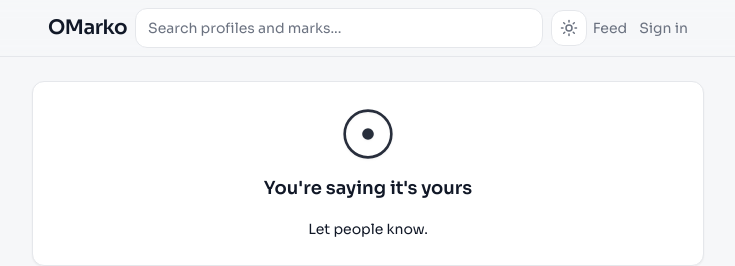
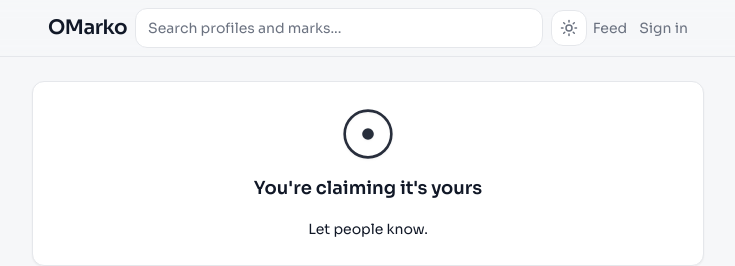
Before and after one commit to Rekpekurede/omarko, a Next.js app: page / in a window 1280 px wide. Shown: the top 266 px of the page, without its empty margins (272-1007 px from the left). Built offline with nearby package versions, Linux system fonts and the light colour scheme; no server answers; the database is empty.

Commit message:
update Omarko features

```diff
--- a/src/components/FeedIntroBanner.tsx
+++ b/src/components/FeedIntroBanner.tsx
@@ -29,7 +29,7 @@ export function FeedIntroBanner() {
   return (
     <section className="rounded-xl border border-border bg-card px-4 py-6 text-center shadow-sm sm:px-6">
       <PlaceholderLogo />
-      <p className="mt-3 text-base font-semibold text-foreground sm:text-lg">You&apos;re saying it&apos;s yours</p>
+      <p className="mt-3 text-base font-semibold text-foreground sm:text-lg">You&apos;re claiming it&apos;s yours</p>
       {SHOW_HERO_SUBTEXT && (
         <p className="mx-auto mt-4 max-w-xl text-sm leading-relaxed text-muted-foreground/80">
           Let people know.
```
